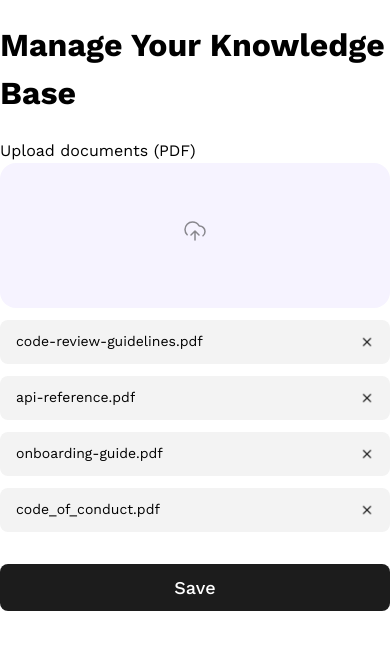
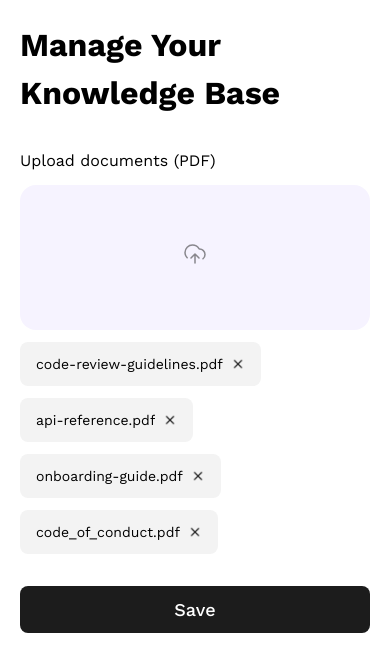
Before and after one commit to LF808mlb/ai-se_project_mesh-ai, a React (Vite) app in the folder client/: page / in a window 390 px wide. Shown: the top 672 px of the page. Built offline with nearby package versions, Linux system fonts and the light colour scheme; the HTML template or start-up script is replaced by a standard one.

Commit message:
git commit -m "mobile view2"

```diff
--- a/client/src/pages/KnowledgeBase/KnowledgeBase.css
+++ b/client/src/pages/KnowledgeBase/KnowledgeBase.css
@@ -7,6 +7,10 @@
   font-size: 18px;
   padding: 10px 16px;
   margin-top: 32px;
+}
+
+.knowledge-base__save-btn:hover {
+  background: linear-gradient(180deg, #1c1c1c 0%, #9679d9 40%, #9679d9 100%);
 }
 
 .file__upload-list {
@@ -76,13 +80,22 @@
 }
 
 @media (max-width: 767px) {
+  .knowledge-base {
+    padding-left: 20px;
+    padding-right: 20px;
+  }
+
+  .knowledge-base__upload-text {
+    margin: 32px 0 12px;
+  }
+
   .file__upload-list {
     margin-top: 12px;
   }
 
   .file__upload {
-    width: 100%;
-    justify-content: space-between;
+    width: fit-content;
+    justify-content: flex-start;
   }
 
   .document {
--- a/client/src/pages/KnowledgeBase/KnowledgeBase.tsx
+++ b/client/src/pages/KnowledgeBase/KnowledgeBase.tsx
@@ -49,7 +49,7 @@ export default function KnowledgeBase() {
     <div className="knowledge-base">
       <h1>Manage Your Knowledge Base</h1>
       <section className="knowledge-base__content">
-        <p>Upload documents (PDF)</p>
+        <p className="knowledge-base__upload-text">Upload documents (PDF)</p>
         <UploadArea onFileSelect={handleFileSelect} />
         {!isLoading && !error && documents.length > 0 && (
           <ul className="file__upload-list">
```
